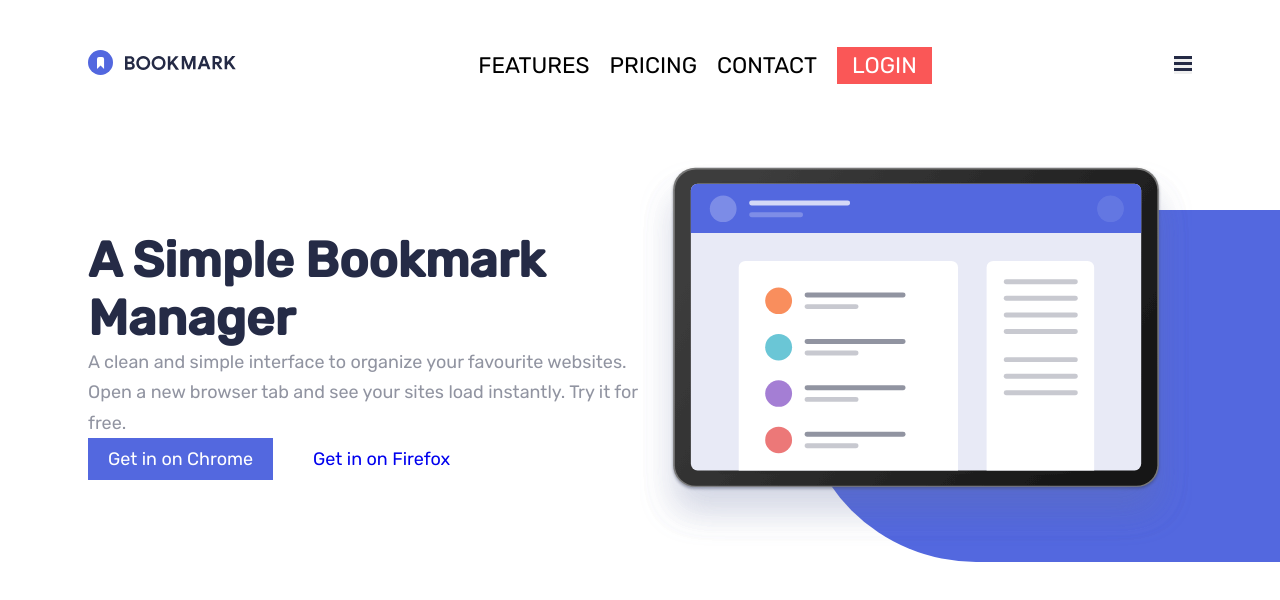
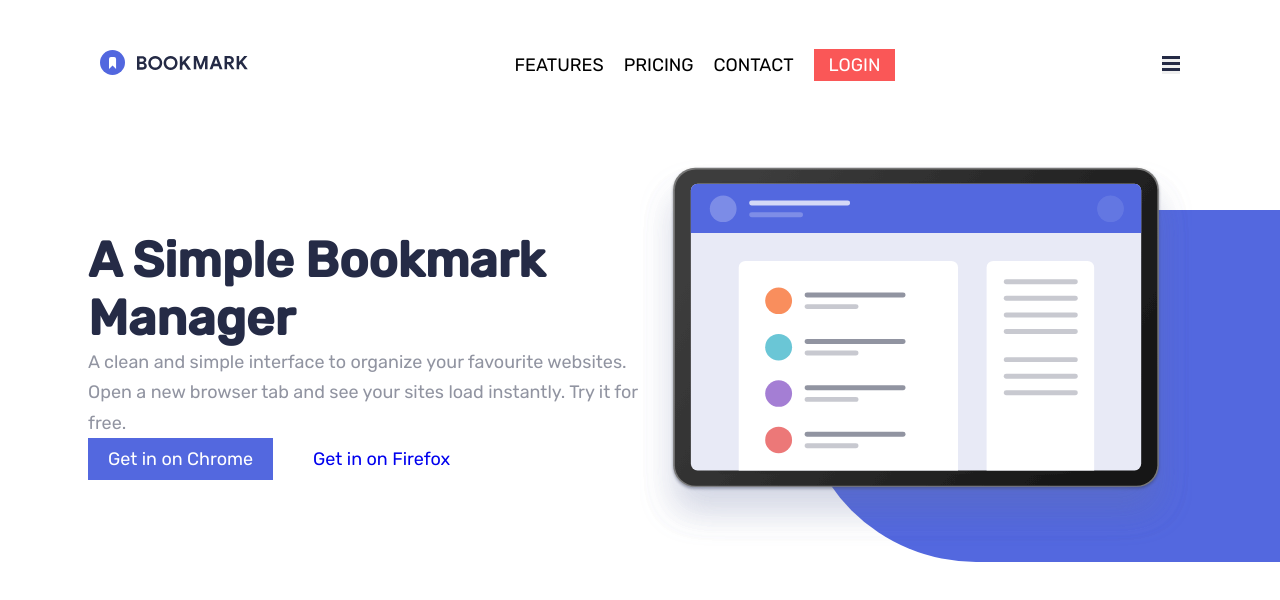
Before and after one commit to data-sets/bookmark-landing-page, a React (Create React App) app: page / in a window 1280 px wide. Shown: the top 600 px of the page. Built offline with nearby package versions, Linux system fonts and the light colour scheme.

Commit message:
testing font size #2

```diff
--- a/src/assets/scss/globals/_main.scss
+++ b/src/assets/scss/globals/_main.scss
@@ -48,7 +48,7 @@ ul {
 
 .container {
   width: 100%;
-  max-width: 1104px;
+  max-width: 1080px;
   margin: 0 auto;
 }
 
@@ -64,7 +64,6 @@ ul {
       text-transform: uppercase;
       font-size: 1rem;
       li {
-        font-size: 1.25rem;
         &:last-child {
           a {
             background-color: v.$soft-red;
```
Also changed, not shown: src/dist/style.css, 1 other file (tests, documents, lock files or other folders).
